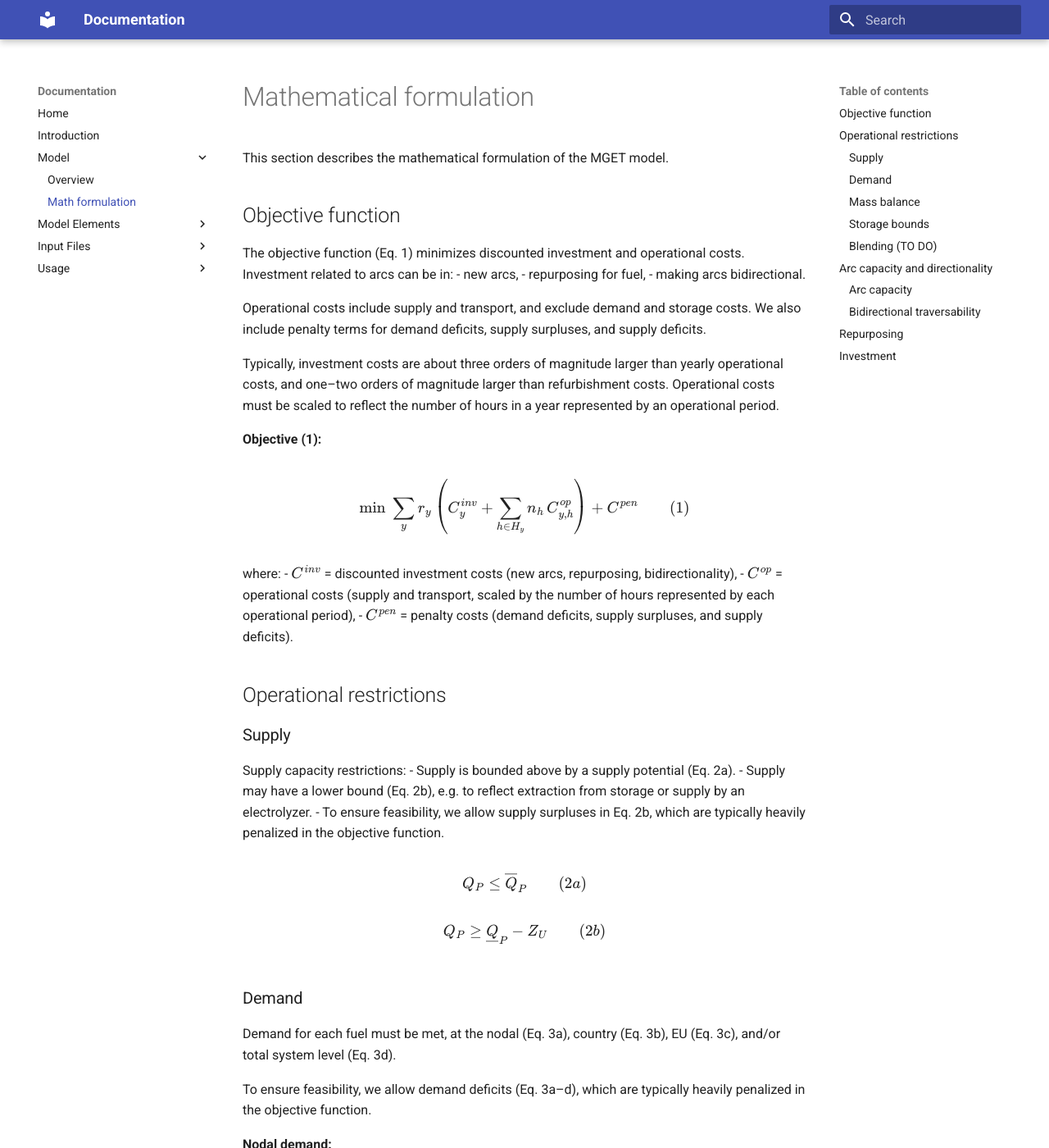
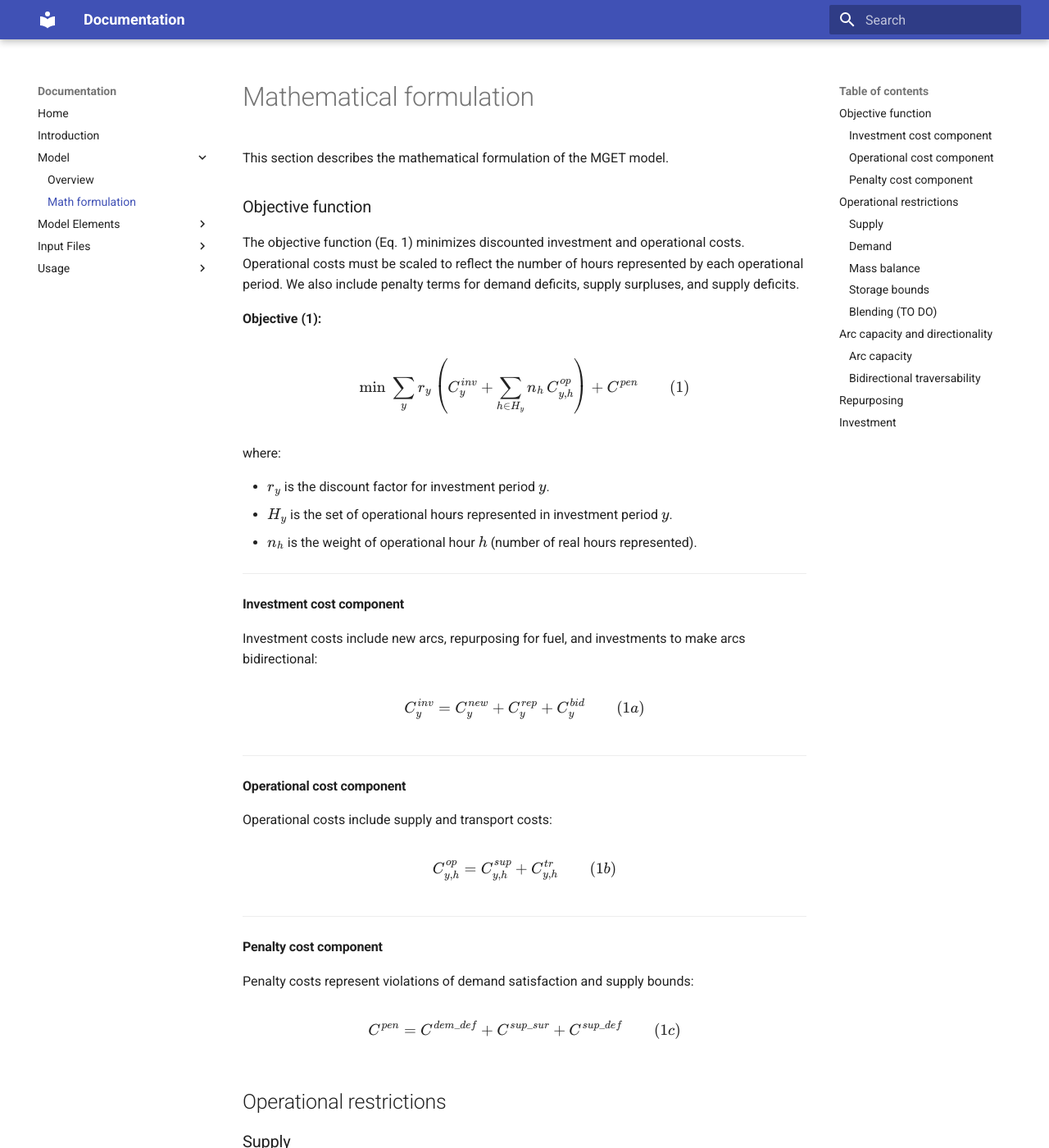
Before and after one commit to ParinazAliasghari/NordHHub, an MkDocs documentation site: the page built from docs/model/math-formulation.md, in a window 1280 px wide and 1400 px high. Shown: the whole window at 82% size. Built offline with MkDocs 1.6.1 and Material for MkDocs 9.7.7, drawn with Linux system fonts in a browser that asks for light colours.

Commit message:
Update math-formulation.md

```diff
--- a/docs/model/math-formulation.md
+++ b/docs/model/math-formulation.md
@@ -2,28 +2,55 @@
 
 This section describes the mathematical formulation of the MGET model.
 
-## Objective function
+### Objective function
 
-The objective function (Eq. 1) minimizes discounted investment and operational costs. Investment related to arcs can be in:
-- new arcs,
-- repurposing for fuel,
-- making arcs bidirectional.
-
-Operational costs include supply and transport, and exclude demand and storage costs. We also include penalty terms for demand deficits, supply surpluses, and supply deficits.
-
-Typically, investment costs are about three orders of magnitude larger than yearly operational costs, and one–two orders of magnitude larger than refurbishment costs. Operational costs must be scaled to reflect the number of hours in a year represented by an operational period.
+The objective function (Eq. 1) minimizes discounted investment and operational costs. Operational costs must be scaled to reflect the number of hours represented by each operational period. We also include penalty terms for demand deficits, supply surpluses, and supply deficits.
 
 **Objective (1):**
 
 $$
-\min \; \sum_{y} r_y \left( C^{inv}_y + \sum_{h \in H_y} n_h \, C^{op}_{y,h} \right) + C^{pen} \qquad (1)
+\min \; \sum_{y} r_y \left( C^{inv}_y + \sum_{h \in H_y} n_h \, C^{op}_{y,h} \right) + C^{pen}
+\qquad (1)
 $$
 
+where:
 
-where:
-- $C^{inv}$ = discounted investment costs (new arcs, repurposing, bidirectionality),
-- $C^{op}$  = operational costs (supply and transport, scaled by the number of hours represented by each operational period),
-- $C^{pen}$ = penalty costs (demand deficits, supply surpluses, and supply deficits).
+- $r_y$ is the discount factor for investment period $y$.
+- $H_y$ is the set of operational hours represented in investment period $y$.
+- $n_h$ is the weight of operational hour $h$ (number of real hours represented).
+
+---
+
+#### Investment cost component
+
+Investment costs include new arcs, repurposing for fuel, and investments to make arcs bidirectional:
+
+$$
+C^{inv}_y = C^{new}_y + C^{rep}_y + C^{bid}_y
+\qquad (1a)
+$$
+
+---
+
+#### Operational cost component
+
+Operational costs include supply and transport costs:
+
+$$
+C^{op}_{y,h} = C^{sup}_{y,h} + C^{tr}_{y,h}
+\qquad (1b)
+$$
+
+---
+
+#### Penalty cost component
+
+Penalty costs represent violations of demand satisfaction and supply bounds:
+
+$$
+C^{pen} = C^{dem\_def} + C^{sup\_sur} + C^{sup\_def}
+\qquad (1c)
+$$
 
 
 ## Operational restrictions
```
